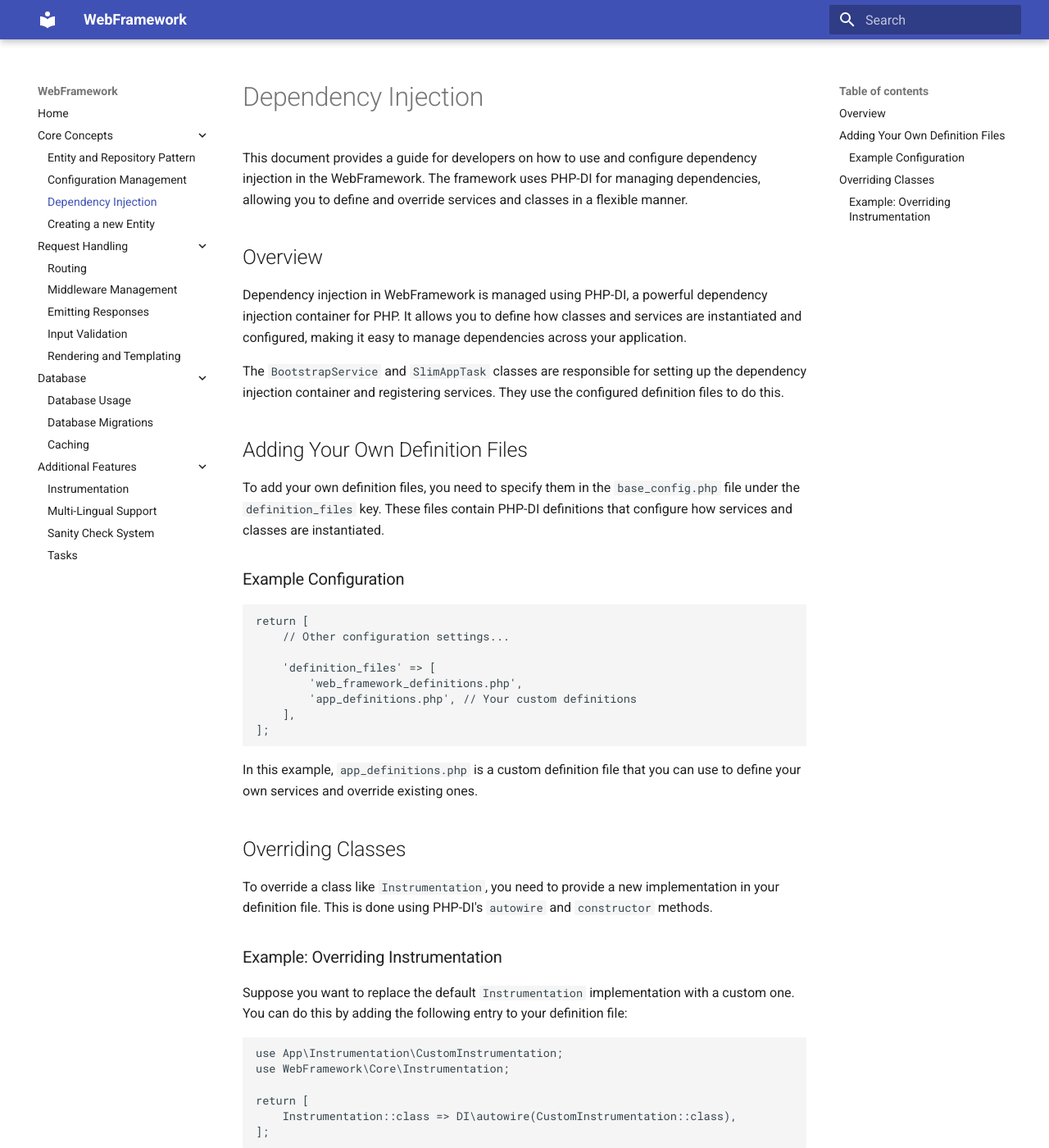
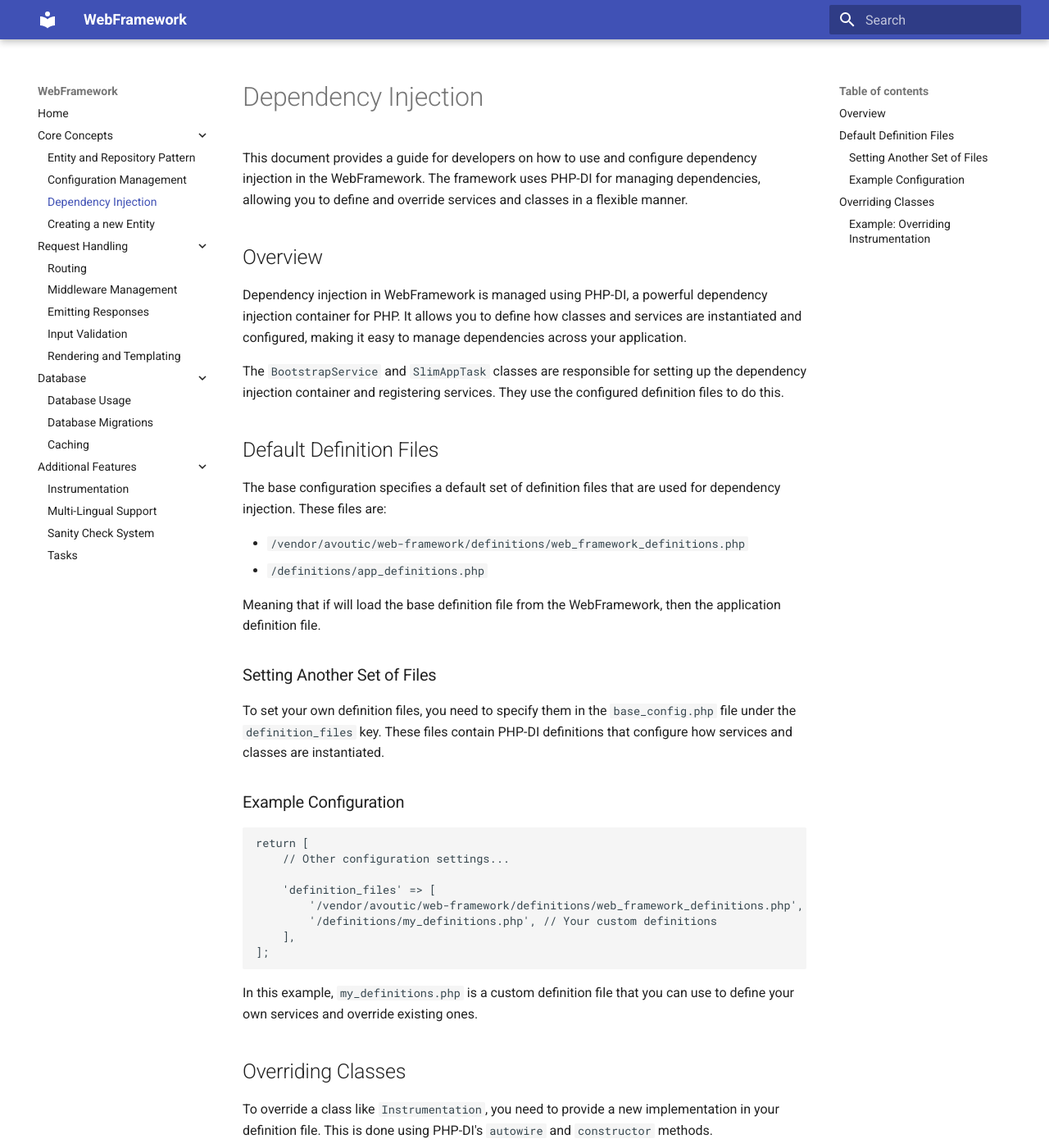
Before and after one commit to avoutic/web-framework, an MkDocs documentation site: the page built from docs/dependency-injection.md, in a window 1280 px wide and 1400 px high. Shown: the whole window at 82% size. Built offline with MkDocs 1.6.1 and Material for MkDocs 9.7.7, drawn with Linux system fonts in a browser that asks for light colours.

Commit message:
Don't rely on symlinks for base config and WebFramework definition file

```diff
--- a/docs/dependency-injection.md
+++ b/docs/dependency-injection.md
@@ -8,9 +8,18 @@ Dependency injection in WebFramework is managed using PHP-DI, a powerful depende
 
 The `BootstrapService` and `SlimAppTask` classes are responsible for setting up the dependency injection container and registering services. They use the configured definition files to do this.
 
-## Adding Your Own Definition Files
+## Default Definition Files
 
-To add your own definition files, you need to specify them in the `base_config.php` file under the `definition_files` key. These files contain PHP-DI definitions that configure how services and classes are instantiated.
+The base configuration specifies a default set of definition files that are used for dependency injection. These files are:
+
+- `/vendor/avoutic/web-framework/definitions/web_framework_definitions.php`
+- `/definitions/app_definitions.php`
+
+Meaning that if will load the base definition file from the WebFramework, then the application definition file.
+
+### Setting Another Set of Files
+
+To set your own definition files, you need to specify them in the `base_config.php` file under the `definition_files` key. These files contain PHP-DI definitions that configure how services and classes are instantiated.
 
 ### Example Configuration
 
@@ -19,13 +28,13 @@ return [
     // Other configuration settings...
 
     'definition_files' => [
-        'web_framework_definitions.php',
-        'app_definitions.php', // Your custom definitions
+        '/vendor/avoutic/web-framework/definitions/web_framework_definitions.php',
+        '/definitions/my_definitions.php', // Your custom definitions
     ],
 ];
 ~~~
 
-In this example, `app_definitions.php` is a custom definition file that you can use to define your own services and override existing ones.
+In this example, `my_definitions.php` is a custom definition file that you can use to define your own services and override existing ones.
 
 ## Overriding Classes
 
```
Also changed, not shown: docs/configuration.md (+3 -1 lines), 2 other files.
